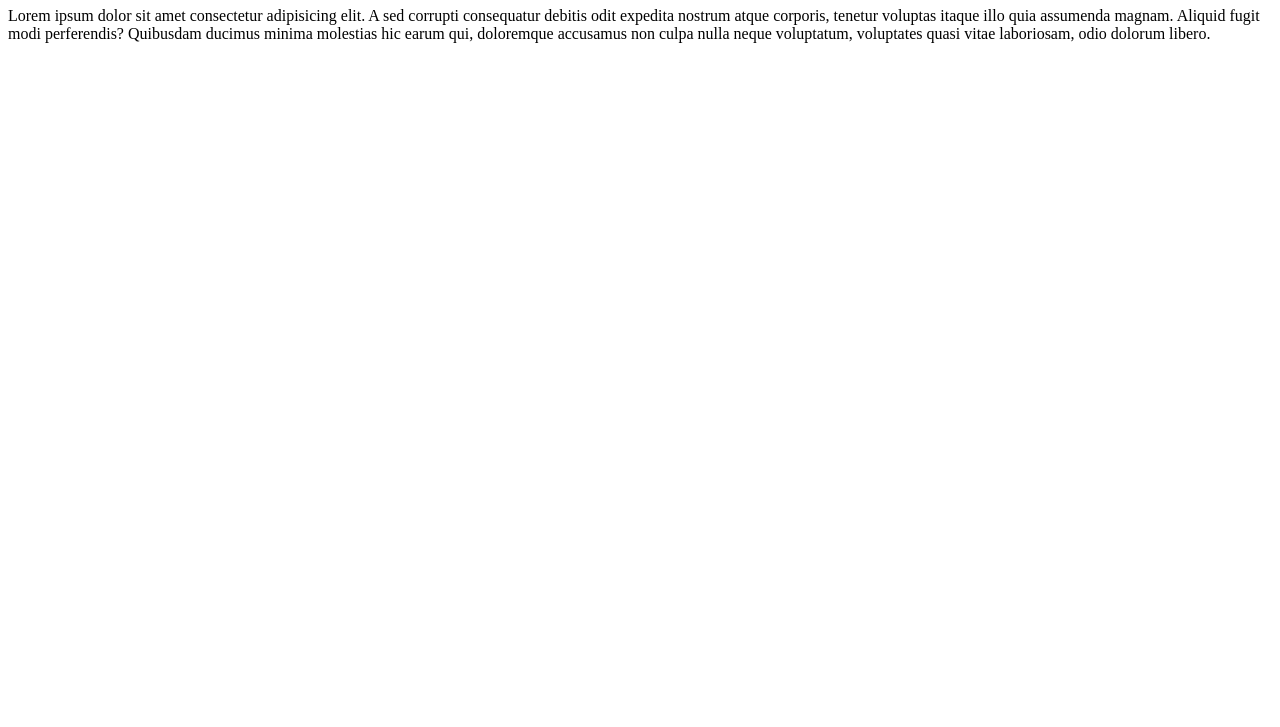
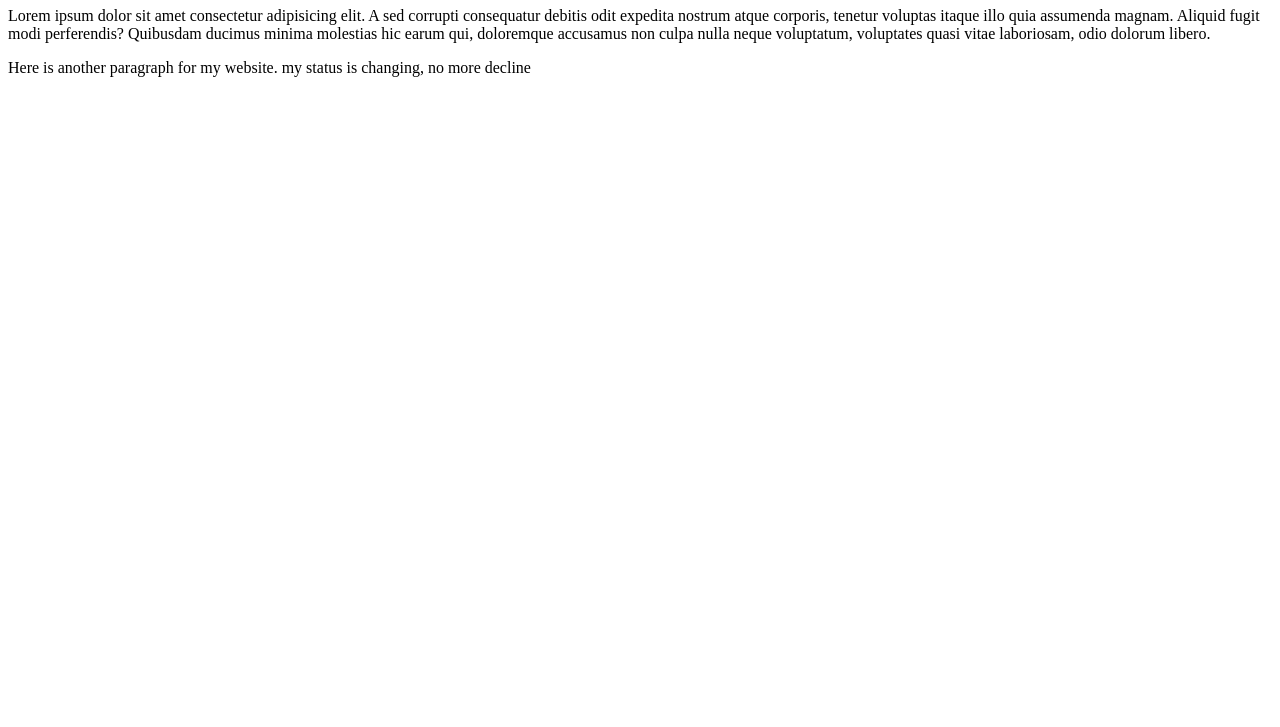
Before and after one commit to ogbujiruth/Firstsitewindows, a plain HTML site: page index.html in a window 1280 px wide. Shown: the part 73-800 px from the top of the page. Drawn offline with Linux system fonts and the light colour scheme.

Commit message:
added a new paragraph

```diff
--- a/index.html
+++ b/index.html
@@ -7,5 +7,6 @@
 <body>
  <h1>This is my website on windows</h1>
  <P>Lorem ipsum dolor sit amet consectetur adipisicing elit. A sed corrupti consequatur debitis odit expedita nostrum atque corporis, tenetur voluptas itaque illo quia assumenda magnam. Aliquid fugit modi perferendis? Quibusdam ducimus minima molestias hic earum qui, doloremque accusamus non culpa nulla neque voluptatum, voluptates quasi vitae laboriosam, odio dolorum libero.</P>
+ <p>Here is another paragraph for my website. my status is changing, no more decline</p>
 </body>
 </html>
```
